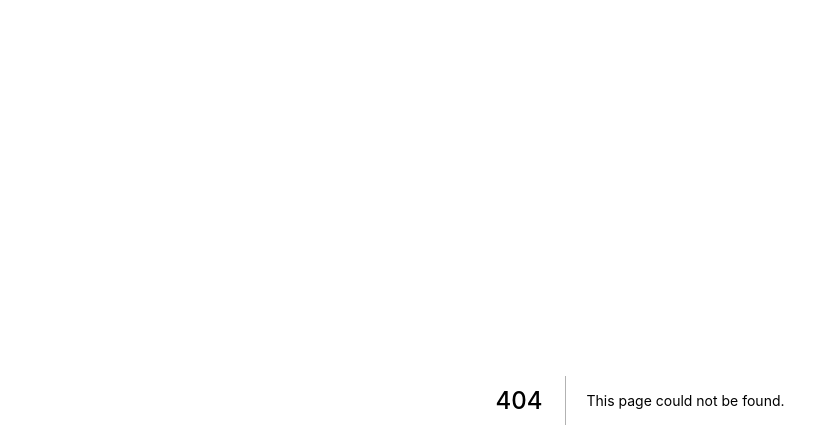
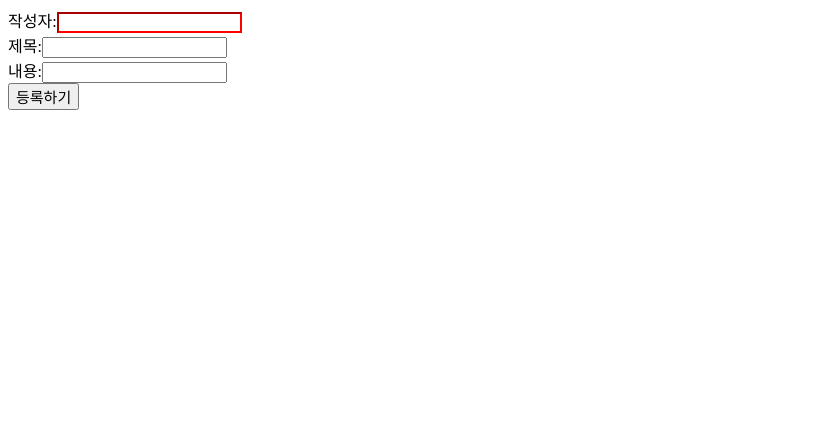
Before and after one commit to cherry-hyeri/freecamp_frontend, a Next.js app in the folder class/: page /09-01-board/new in a window 1280 px wide. Before the commit this address had no page. Shown: the top 448 px of the page, without its empty margins (0-839 px from the left). Built offline with nearby package versions, Linux system fonts and the light colour scheme.

Commit message:
edit page value

```diff
--- /dev/null
+++ b/class/pages/09-01-board/new/index.js
@@ -0,0 +1,5 @@
+import BoardWrite from "../../../src/components/units/board/09-write/BoardWrite.container";
+
+export default function GraphqlMutationInputPage() {
+  return <BoardWrite isEdit={false} />;
+}
--- /dev/null
+++ b/class/src/components/units/board/09-write/BoardWrite.container.js
@@ -0,0 +1,82 @@
+import BoardWriteUI from "./BoardWrite.presenter";
+import { useMutation } from "@apollo/client";
+import { useState } from "react";
+import { CREATE_BOARD, UPDATE_BOARD } from "./BoardWrite.queries";
+import { useRouter } from "next/router";
+
+export default function BoardWrite(props) {
+  const router = useRouter();
+
+  const [mycolor, setMycolor] = useState(false);
+
+  const [writer, setWriter] = useState("");
+  const [title, setTitle] = useState("");
+  const [contents, setContents] = useState("");
+  const [createBoard] = useMutation(CREATE_BOARD);
+  const [updateBoard] = useMutation(UPDATE_BOARD);
+
+  const onClickSubmit = async () => {
+    // const writer = "qqq" 이 함수에 있으면 현재 스코프
+    const result = await createBoard({
+      variables: {
+        //variables가 $ 역할
+        writer: writer, //이 함수에 없으면 스코프 체인을 통해서 위 함수에서 찾음
+        title: title,
+        contents: contents,
+      },
+    });
+    console.log(result);
+    alert(result.data.createBoard.message);
+    router.push(`/09-01-board/${result.data.createBoard.number}`);
+  };
+
+  const onClickUpdate = async () => {
+    const myvariables = {
+      number: Number(router.query.number),
+    };
+    if (writer) myvariables.writer = writer;
+    if (title) myvariables.title = title;
+    if (contents) myvariables.contents = contents;
+
+    //1. 수정하기 뮤테이션 날리기
+    const result = await updateBoard({
+      variables: myvariables,
+    });
+    //2. 상세페이지로 이동하기
+    console.log(result);
+    alert(result.data.updateBoard.message);
+    router.push(`/09-01-board/${result.data.updateBoard.number}`);
+  };
+
+  const onChangeWriter = (event) => {
+    setWriter(event.target.value);
+    if (event.target.value !== "" && title !== "" && contents !== "") {
+      setMycolor(true);
+    }
+  };
+
+  const onChangeTitle = (event) => {
+    setTitle(event.target.value);
+    if (writer !== "" && event.target.value !== "" && contents !== "") {
+      setMycolor(true);
+    }
+  };
+  const onChangeContents = (event) => {
+    setContents(event.target.value);
+    if (writer !== "" && title !== "" && event.target.value !== "") {
+      setMycolor(true);
+    }
+  };
+  return (
+    <BoardWriteUI
+      onClickSubmit={onClickSubmit}
+      onClickUpdate={onClickUpdate}
+      onChangeWriter={onChangeWriter}
+      onChangeTitle={onChangeTitle}
+      onChangeContents={onChangeContents}
+      mycolor={mycolor}
+      isEdit={props.isEdit}
+      data={props.data}
+    />
+  );
+}
--- /dev/null
+++ b/class/src/components/units/board/09-write/BoardWrite.presenter.js
@@ -0,0 +1,37 @@
+import { BlueButton, RedInput } from "./BoardWrite.styles";
+
+export default function BoardWriteUI(props) {
+  return (
+    <>
+      작성자:
+      <RedInput
+        type="text"
+        onChange={props.onChangeWriter}
+        defaultValue={props.data?.fetchBoard.writer}
+      />
+      <br />
+      제목:
+      <input
+        type="text"
+        onChange={props.onChangeTitle}
+        defaultValue={props.data?.fetchBoard.title}
+      />
+      <br />
+      내용:
+      <input
+        type="text"
+        onChange={props.onChangeContents}
+        defaultValue={props.data?.fetchBoard.contents}
+      />
+      <br />
+      <BlueButton
+        rrr="15px"
+        qqq="gary"
+        zzz={props.mycolor}
+        onClick={props.isEdit ? props.onClickUpdate : props.onClickSubmit}
+      >
+        {props.isEdit ? "수정하기" : "등록하기"}
+      </BlueButton>
+    </>
+  );
+}
--- /dev/null
+++ b/class/src/components/units/board/09-write/BoardWrite.queries.js
@@ -0,0 +1,33 @@
+import { gql } from "@apollo/client";
+
+export const CREATE_BOARD = gql`
+  ##변수의 타입 적는 곳
+  mutation createBoard($writer: String, $title: String, $contents: String) {
+    ##실제 우리가 전달할 변수 적는 곳
+    createBoard(writer: $writer, title: $title, contents: $contents) {
+      _id
+      number
+      message
+    }
+  }
+`;
+
+export const UPDATE_BOARD = gql`
+  mutation updateBoard(
+    $number: Int
+    $writer: String
+    $title: String
+    $contents: String
+  ) {
+    updateBoard(
+      number: $number
+      writer: $writer
+      title: $title
+      contents: $contents
+    ) {
+      _id
+      number
+      message
+    }
+  }
+`;
--- /dev/null
+++ b/class/src/components/units/board/09-write/BoardWrite.styles.js
@@ -0,0 +1,14 @@
+import styled from "@emotion/styled";
+
+export const RedInput = styled.input`
+  border-color: red;
+`;
+
+export const BlueButton = styled.button`
+  font-size: ${(props) => props.rrr};
+  color: ${(props) => {
+    return props.qqq;
+  }};
+  background-color: ${(props) => (props.zzz ? "yellow" : "default")};
+  // 의미 없는 소괄호는 생략 가능!!
+`;
```
Also changed, not shown: class/pages/09-01-board/[number]/edit/index.js (added, +22 -0 lines), class/pages/09-01-board/[number]/index.js (added, +37 -0 lines).
